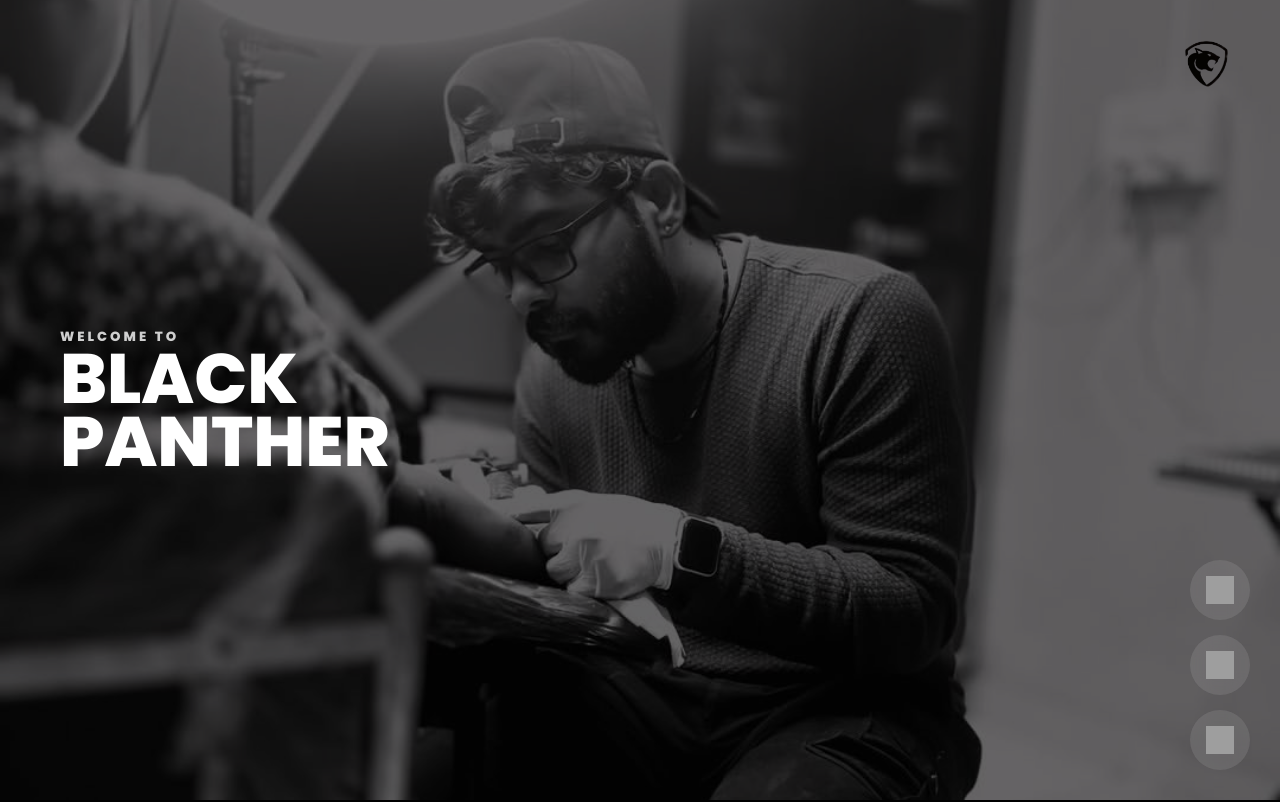
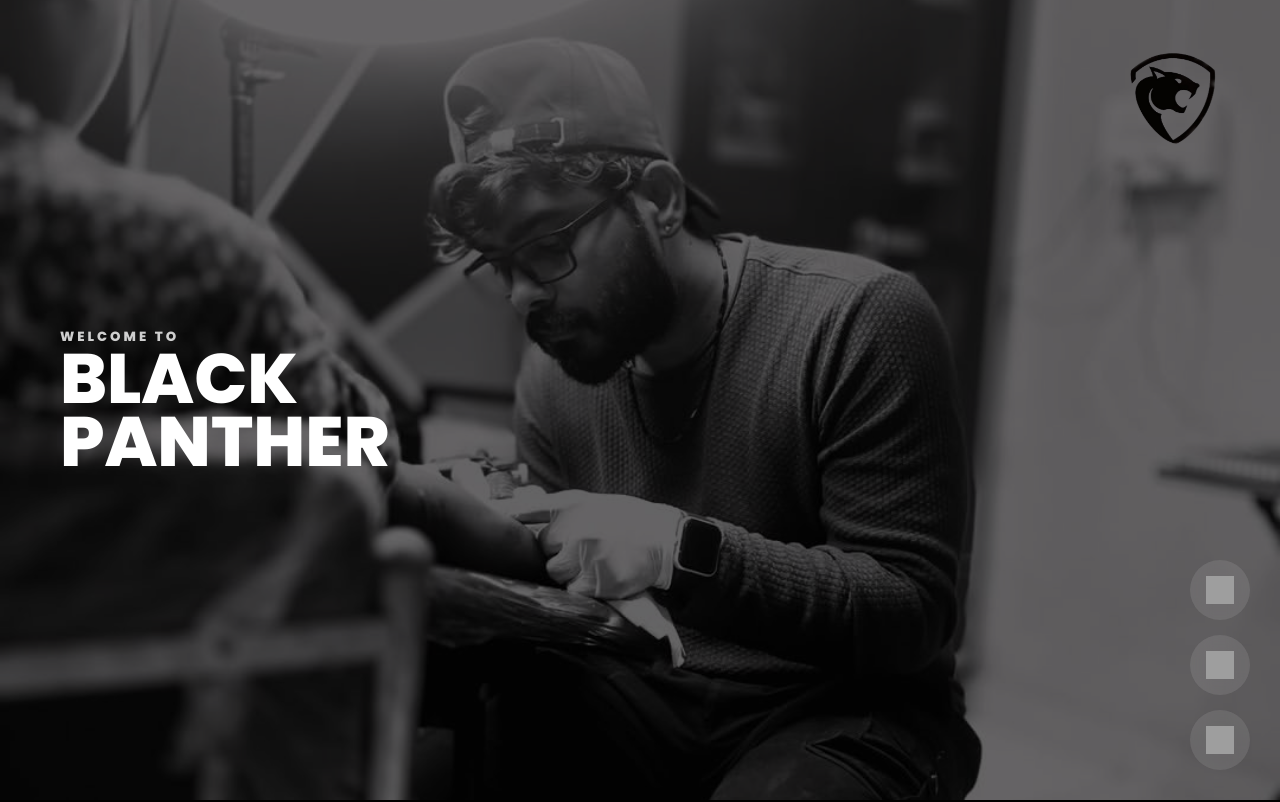
Before and after one commit to saichand-cpu/black-panther-tattoo, a plain HTML site: page index.html in a window 1280 px wide. Shown: the top 802 px of the page. Drawn offline with Linux system fonts and the light colour scheme; grey boxes are pictures that could not be loaded.

Commit message:
Update index.html

```diff
--- a/index.html
+++ b/index.html
@@ -65,7 +65,7 @@
       position: absolute;
       top: 30px;
       right: 40px;
-      width: 70px;
+      width: 140px;
       animation: float 3s ease-in-out infinite;
     }
 
```
